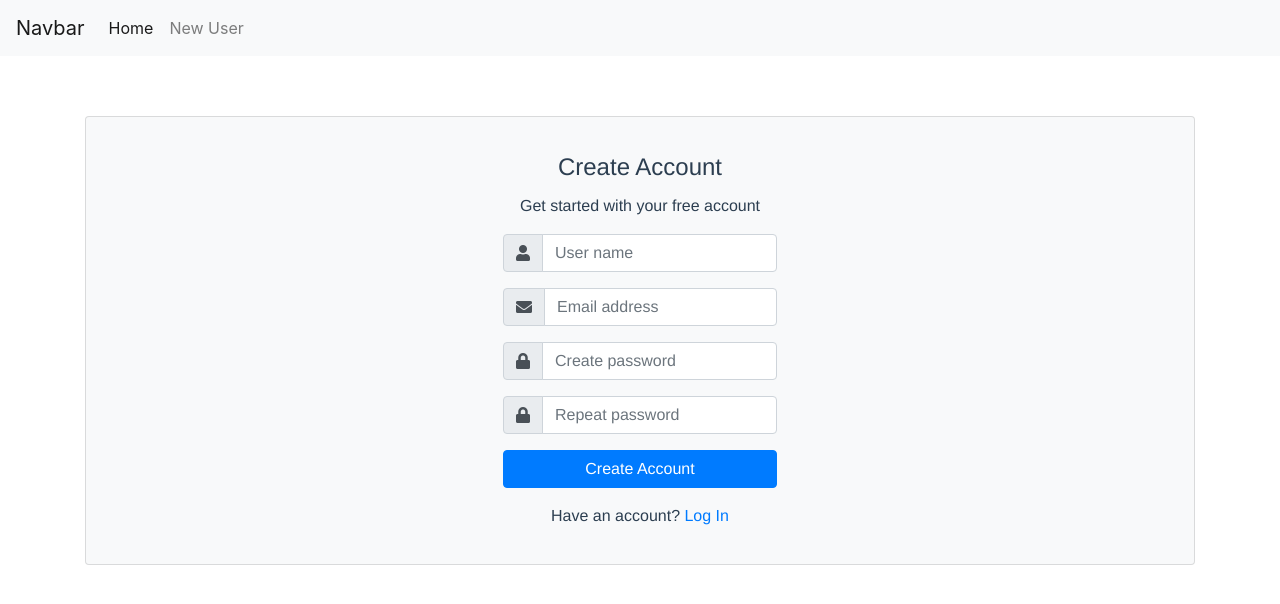
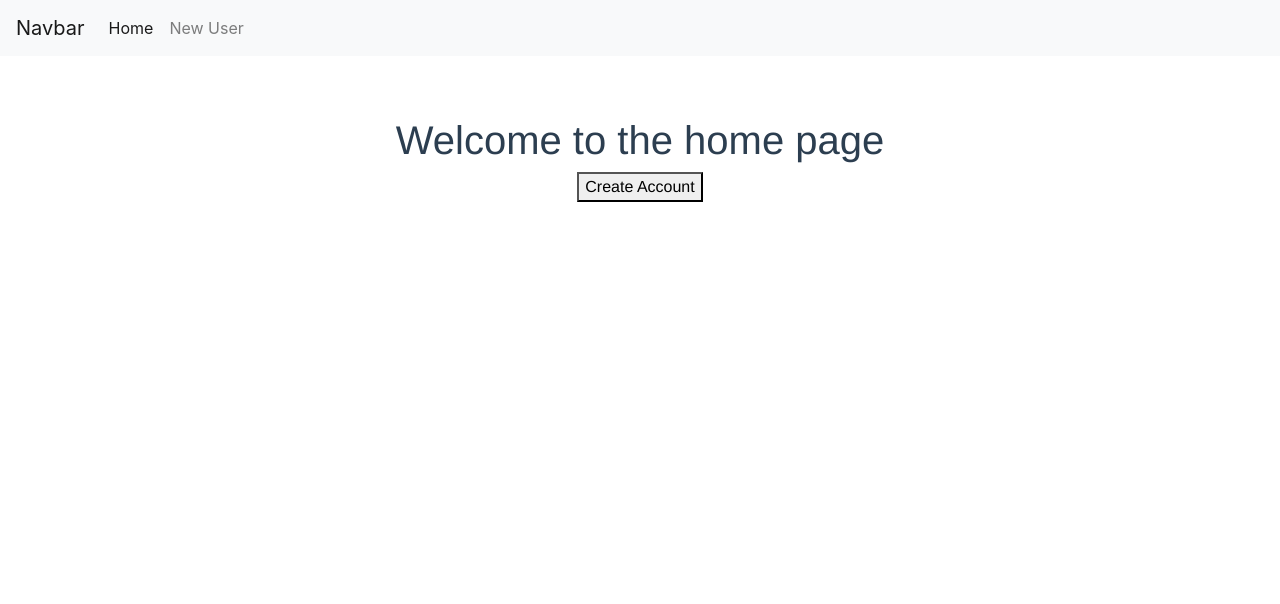
Before and after one commit to DanielGuidera/GroupFeeds, a Vue app: page / in a window 1280 px wide. Shown: the top 604 px of the page. Built offline with nearby package versions, Linux system fonts and the light colour scheme; what vue-session would draw is missing.

Commit message:
Switched back to Home.vue as first page

```diff
--- a/src/components/Home.vue
+++ b/src/components/Home.vue
@@ -15,19 +15,23 @@
     },
     methods: {
       checkForCredentials: function () {
-        var cognito = require('amazon-cognito-identity-js');
-        var userPool = new cognito.CognitoUserPool(window._config.cognito);
+        try{
+          // debugger;
+          // var cognito = require('amazon-cognito-identity-js');
+          // var userPool = new cognito.CognitoUserPool(window._config.cognito);
+          console.log(window._config);
 
-        var userData = {
-          Username : localStorage.userName,
-          Pool : userPool
-        };
+          // var userData = {
+          //   Username : localStorage.userName,
+          //   Pool : userPool
+          // };
 
-        var cognitoUser = new cognito.CognitoUser(userData);
-
-        // if(result == null){
-        //   this.$router.push({name: 'Newuser'})
-        // }
+          // var cognitoUser = new cognito.CognitoUser(userData);
+        }
+        catch(err){
+          console.log(err);
+           this.$router.push({name: 'Newuser'})
+        }
       }
 
     },
--- a/src/main.js
+++ b/src/main.js
@@ -8,7 +8,7 @@ import BootstrapVue from 'bootstrap-vue'
 import 'bootstrap/dist/css/bootstrap.css'
 import 'bootstrap-vue/dist/bootstrap-vue.css'
 import VueSession from 'vue-session'
-
+debugger;
 Vue.use(VueSession)
 Vue.use(BootstrapVue);
 
--- a/src/router/index.js
+++ b/src/router/index.js
@@ -12,13 +12,13 @@ const router = new Router({
   routes: [
     {
       path: '/',
+      name: 'Home',
+      component: Home
+    },
+    {
+      path: '/NewUser',
       name: 'Newuser',
       component: NewUser
-    },
-    {
-      path: '/Home',
-      name: 'Home',
-      component: Home
     },
     {
       path: '/login',
```
